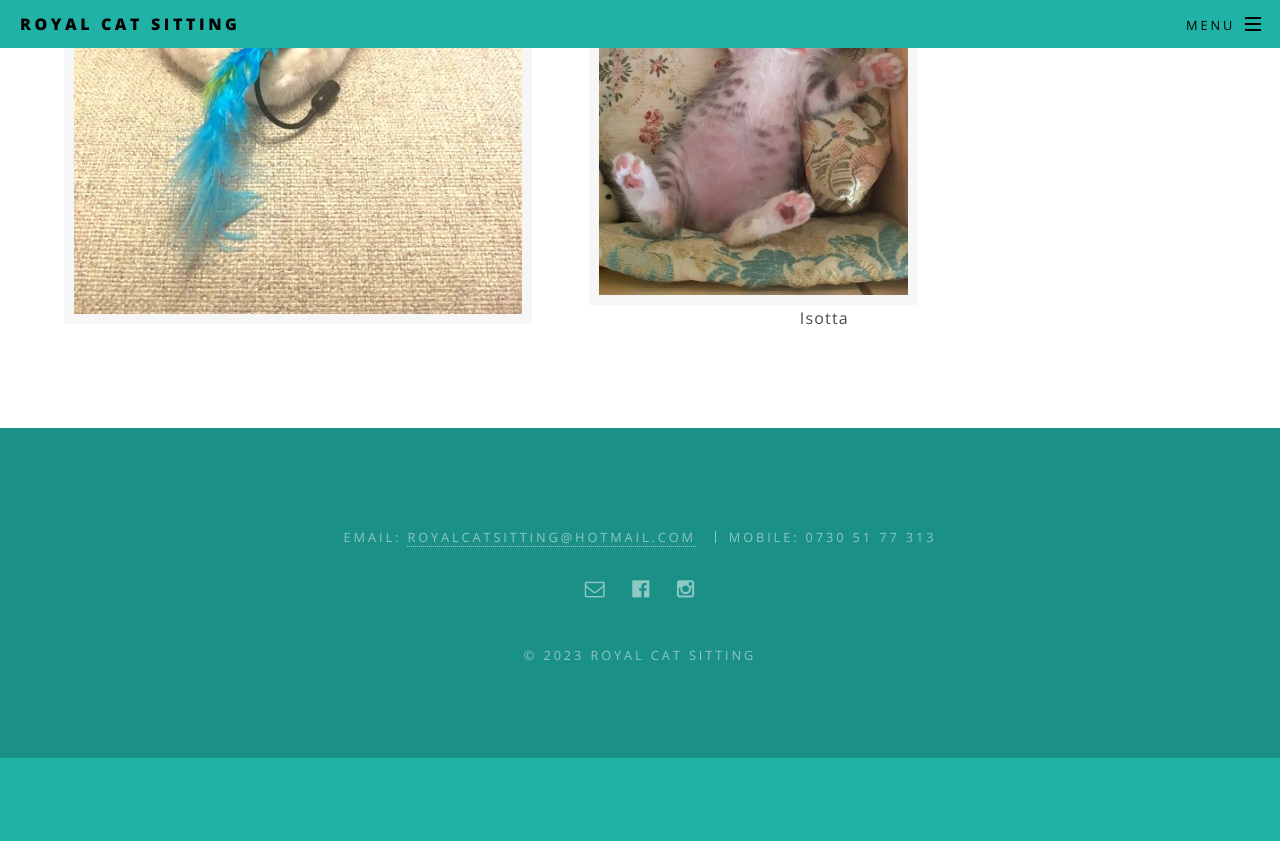
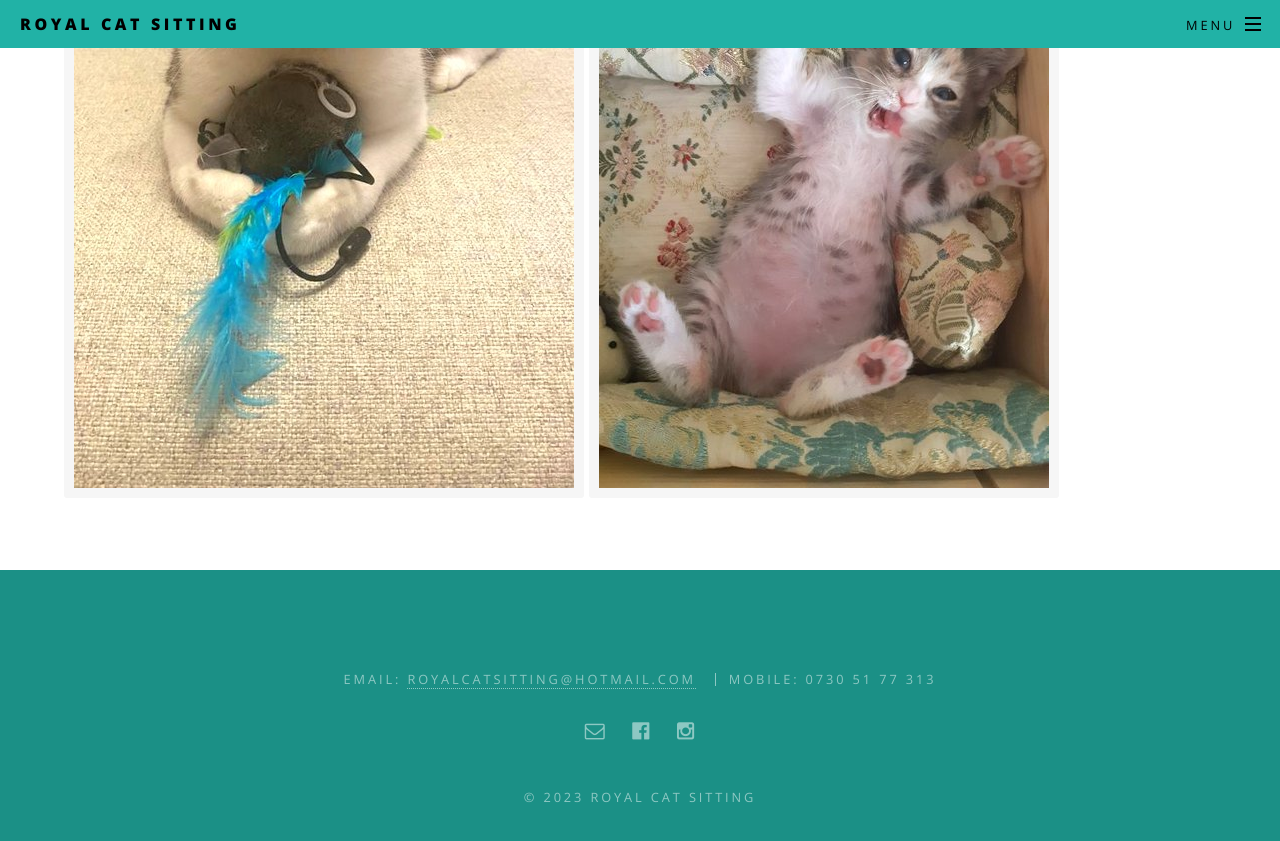
Before and after one commit to royalcatsitting/royalcatsitting.github.io, a Jekyll site: the page built from gallery.html, in a window 1280 px wide and 900 px high, scrolled down 969 px. Shown: the top 841 px of the window. Built offline with Jekyll 4.4.1, drawn with Linux system fonts in a browser that asks for light colours; before the commit the page ends 1727 px from its top, so only the background shows below that.

Commit message:
Update gallery.html

```diff
--- a/gallery.html
+++ b/gallery.html
@@ -6,11 +6,11 @@ order: 5
 ---
 	<h4>Gallery</h4>
 
-<div class="image"><img src="images/pic05.jpg" alt="" style="border: 10px solid #F6F6F6;" width="80%" /></div>
-<!--<p style="text-align: center;">xxx</p>--></ br></ br>
+<div class="image"><img src="images/pic05.jpg" alt="" style="border: 10px solid #F6F6F6;" /></div>
+<!--<p style="text-align: center;">xxx</p>--></ br></ br></ br>
 
-<div class="image"><img src="images/pic04.jpg" alt="" style="border: 10px solid #F6F6F6;" width="90%" /></div>
-<!--<p style="text-align: center;">xxx</p>--></ br></ br>
+<div class="image"><img src="images/pic04.jpg" alt="" style="border: 10px solid #F6F6F6;" /></div>
+<!--<p style="text-align: center;">xxx</p>--></ br></ br></ br>
 
-<div class="image"><img src="images/pic01.jpg" alt="" style="border: 10px solid #F6F6F6;" width="70%" />
-<p style="text-align: center;">Isotta</p></div></ br></ br>
+<div class="image"><img src="images/pic01.jpg" alt="" style="border: 10px solid #F6F6F6;" /></div>
+<!--<p style="text-align: center;">xxx</p>--></ br></ br></ br>
```
